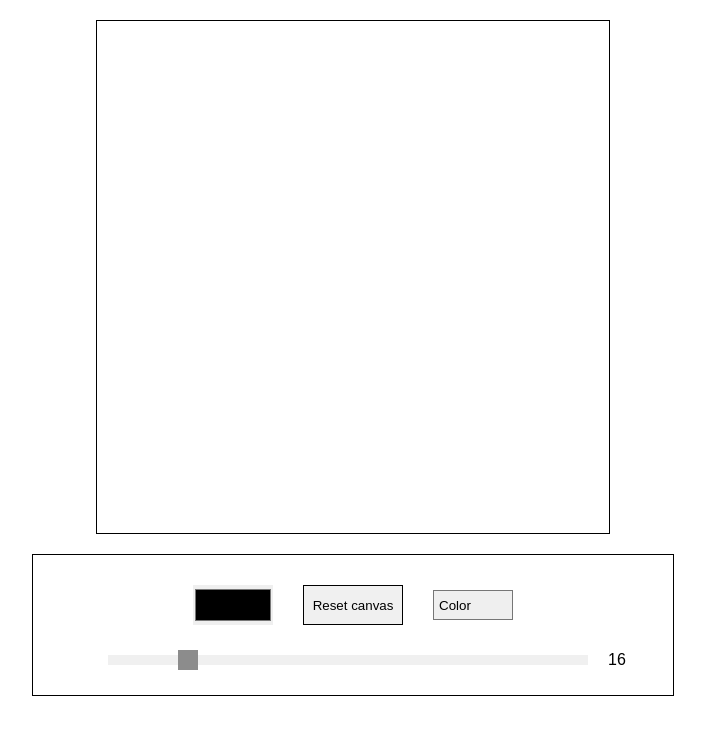
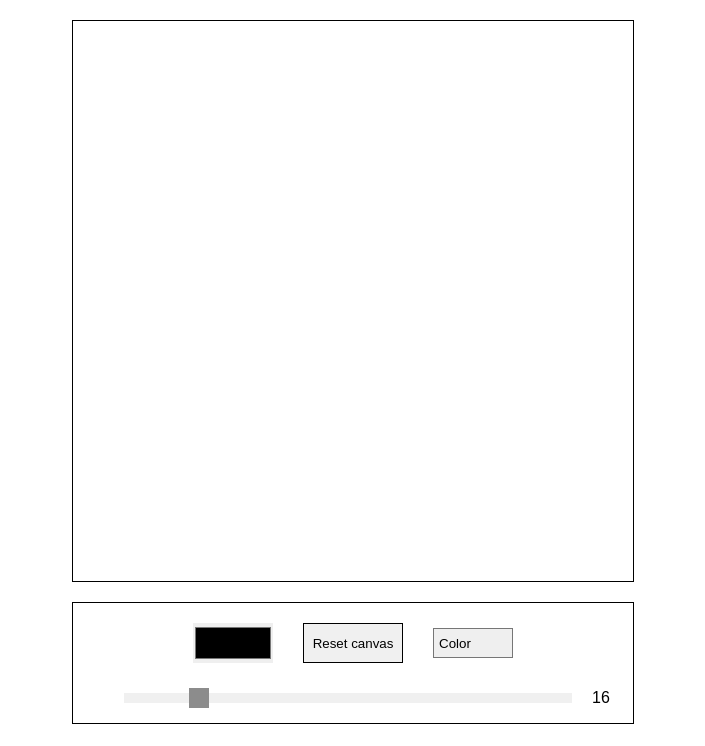
Before and after one commit to jktham/etch-a-sketch, a plain HTML site: page index.html in a window 1280 px wide. Shown: the whole page, without its empty margins (287-992 px from the left). Drawn offline with Linux system fonts and the light colour scheme.

Commit message:
adjust scaling

```diff
--- a/main.css
+++ b/main.css
@@ -7,8 +7,8 @@
 }
 #grid-container {
     display: table;
-    width: 40vw;
-    height: 40vw;
+    width: clamp(400px, 60vw, 70vh);
+    height: clamp(400px, 60vw, 70vh);
     margin: 20px auto;
     border: 1px black solid;
 }
@@ -20,17 +20,16 @@
     background-color: rgb(255, 255, 255);
 }
 .div-controls {
-    width: 50vw;
+    width: clamp(400px, 60vw, 70vh);
     margin: 10px auto;
-    padding: 10px 0px 20px;
     border: 1px black solid;
     text-align: center;
 }
 .div-controls > div {
     display: flex;
+    margin: 10px 0px;
     justify-content: center;
     align-items: center;
-    margin: 0px 20px;
 }
 #input-color {
     width: 80px;
@@ -42,7 +41,7 @@
 #button-reset {
     width: 100px;
     height: 40px;
-    margin: 20px 30px;
+    margin: 10px 30px;
     border: 1px black solid;
     background-color: rgb(240, 240, 240);
     cursor: pointer;
@@ -70,7 +69,7 @@
     height: 20px;
     background: rgb(140, 140, 140);
     cursor: pointer;
-  }
-  #span-size {
-      width: 10px;
-  }
+}
+#span-size {
+    width: 10px;
+}
```
